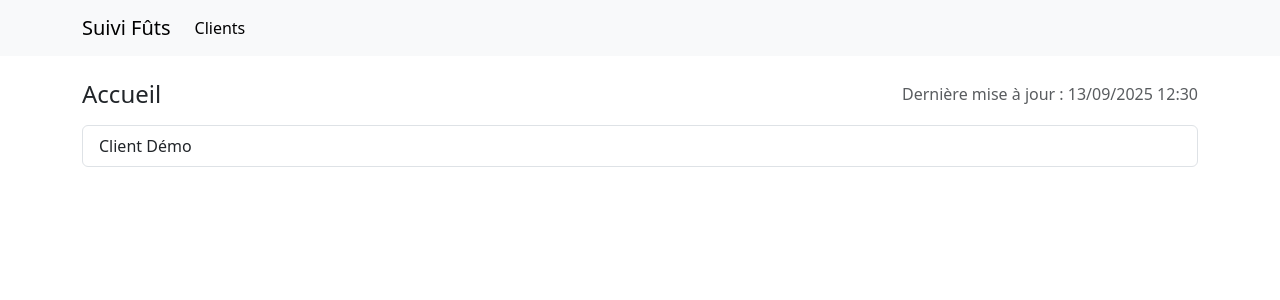
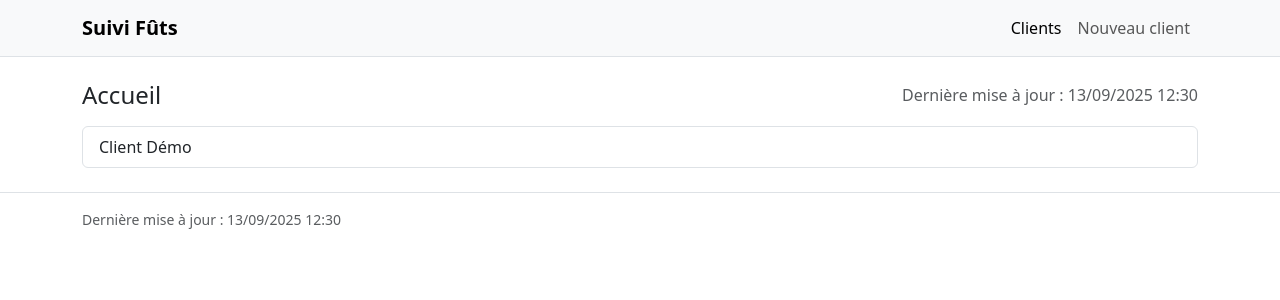
Before and after one commit to lecentrallanderneau-oss/Suivi_futs, a Flask app: page / in a window 1280 px wide. Shown: the top 300 px of the page. Run offline with Flask 3, Linux system fonts and the light colour scheme; some libraries are stand-ins or nearby versions.

Commit message:
Update base.html

```diff
--- a/templates/base.html
+++ b/templates/base.html
@@ -2,43 +2,46 @@
 <html lang="fr">
 <head>
   <meta charset="utf-8">
+  <title>Suivi Fûts</title>
   <meta name="viewport" content="width=device-width, initial-scale=1">
-  <title>Livraison & Suivi Fûts</title>
-  <link href="https://cdn.jsdelivr.net/npm/bootstrap@5.3.3/dist/css/bootstrap.min.css" rel="stylesheet">
+  <link
+    href="https://cdn.jsdelivr.net/npm/bootstrap@5.3.3/dist/css/bootstrap.min.css"
+    rel="stylesheet">
 </head>
 <body>
-<nav class="navbar navbar-expand-lg bg-body-tertiary">
+<nav class="navbar navbar-expand-lg bg-light border-bottom">
   <div class="container">
-    <a class="navbar-brand" href="{{ url_for('index') }}">Suivi Fûts</a>
-    <button class="navbar-toggler" type="button" data-bs-toggle="collapse" data-bs-target="#nav"
-            aria-controls="nav" aria-expanded="false" aria-label="Basculer la navigation">
-      <span class="navbar-toggler-icon"></span>
-    </button>
-    <div class="collapse navbar-collapse" id="nav">
-      <ul class="navbar-nav me-auto mb-2 mb-lg-0">
-        <!-- On pointe désormais vers 'index' au lieu de 'clients' -->
-        <li class="nav-item">
-          <a class="nav-link {% if request.endpoint in ['index','client_detail'] %}active{% endif %}"
-             href="{{ url_for('index') }}">Clients</a>
-        </li>
-
-        <!-- Si tu as un catalogue plus tard, adapte l’endpoint ici -->
-        {# <li class="nav-item">
-          <a class="nav-link {% if request.endpoint in ['catalog'] %}active{% endif %}"
-             href="{{ url_for('catalog') }}">Catalogue</a>
-        </li> #}
-      </ul>
-      <div class="d-flex">
-        <!-- Zone d’actions globales si besoin -->
-      </div>
+    <a class="navbar-brand fw-bold" href="{{ url_for('index') }}">Suivi Fûts</a>
+    <div class="navbar-nav">
+      <a class="nav-link {% if request.endpoint in ['index','client_detail'] %}active{% endif %}"
+         href="{{ url_for('index') }}">Clients</a>
+      <a class="nav-link {% if request.endpoint == 'new_client' %}active{% endif %}"
+         href="{{ url_for('new_client') }}">Nouveau client</a>
     </div>
   </div>
 </nav>
 
-<div class="container py-4">
+<div class="container my-4">
+  {% with messages = get_flashed_messages(with_categories=true) %}
+    {% if messages %}
+      <div class="mb-3">
+        {% for category, message in messages %}
+          <div class="alert alert-{{ category }} mb-2" role="alert">
+            {{ message }}
+          </div>
+        {% endfor %}
+      </div>
+    {% endif %}
+  {% endwith %}
+
   {% block content %}{% endblock %}
 </div>
 
-<script src="https://cdn.jsdelivr.net/npm/bootstrap@5.3.3/dist/js/bootstrap.bundle.min.js"></script>
+<footer class="border-top py-3">
+  <div class="container small text-muted">
+    Dernière mise à jour : {{ now.strftime("%d/%m/%Y %H:%M") }}
+  </div>
+</footer>
+
 </body>
 </html>
```
